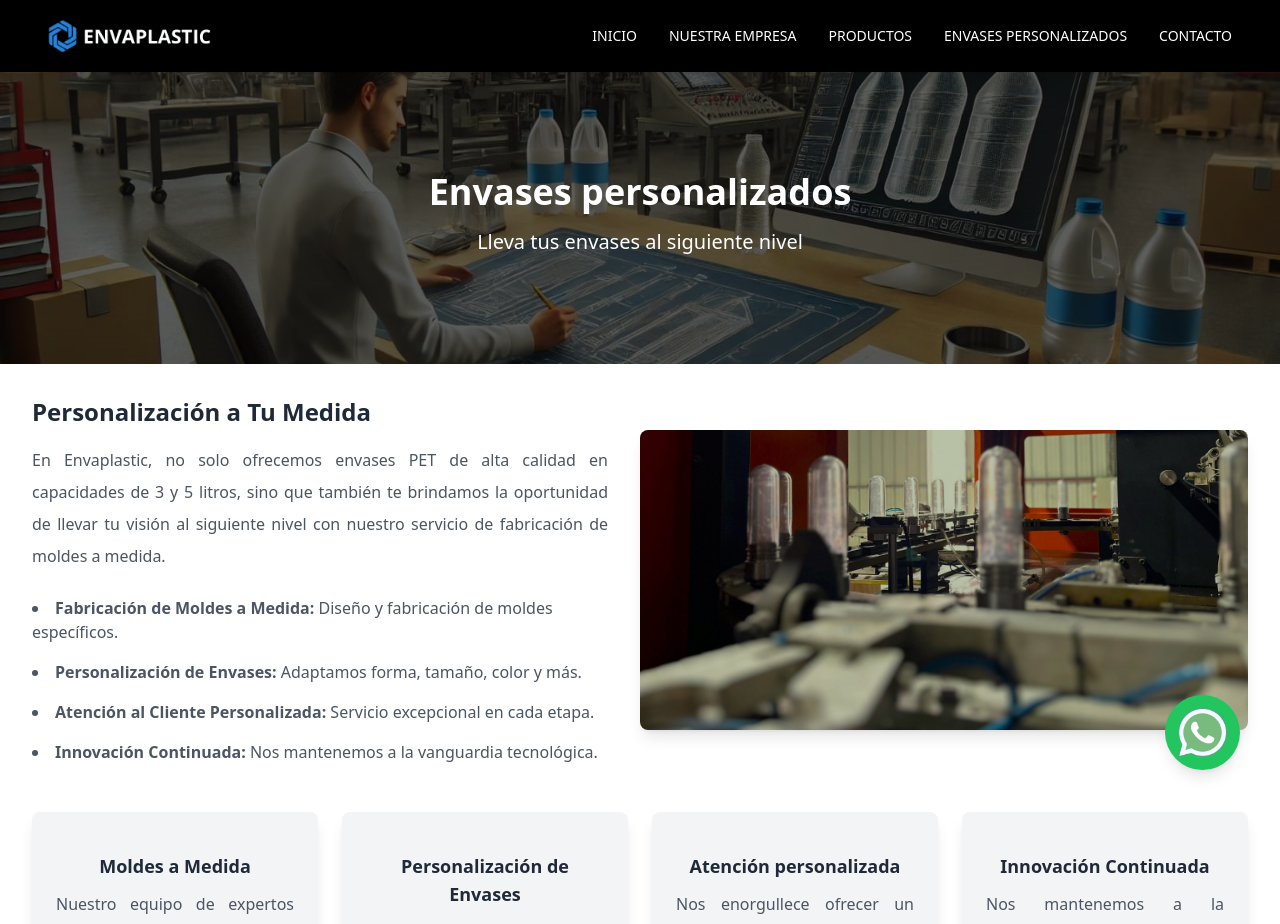
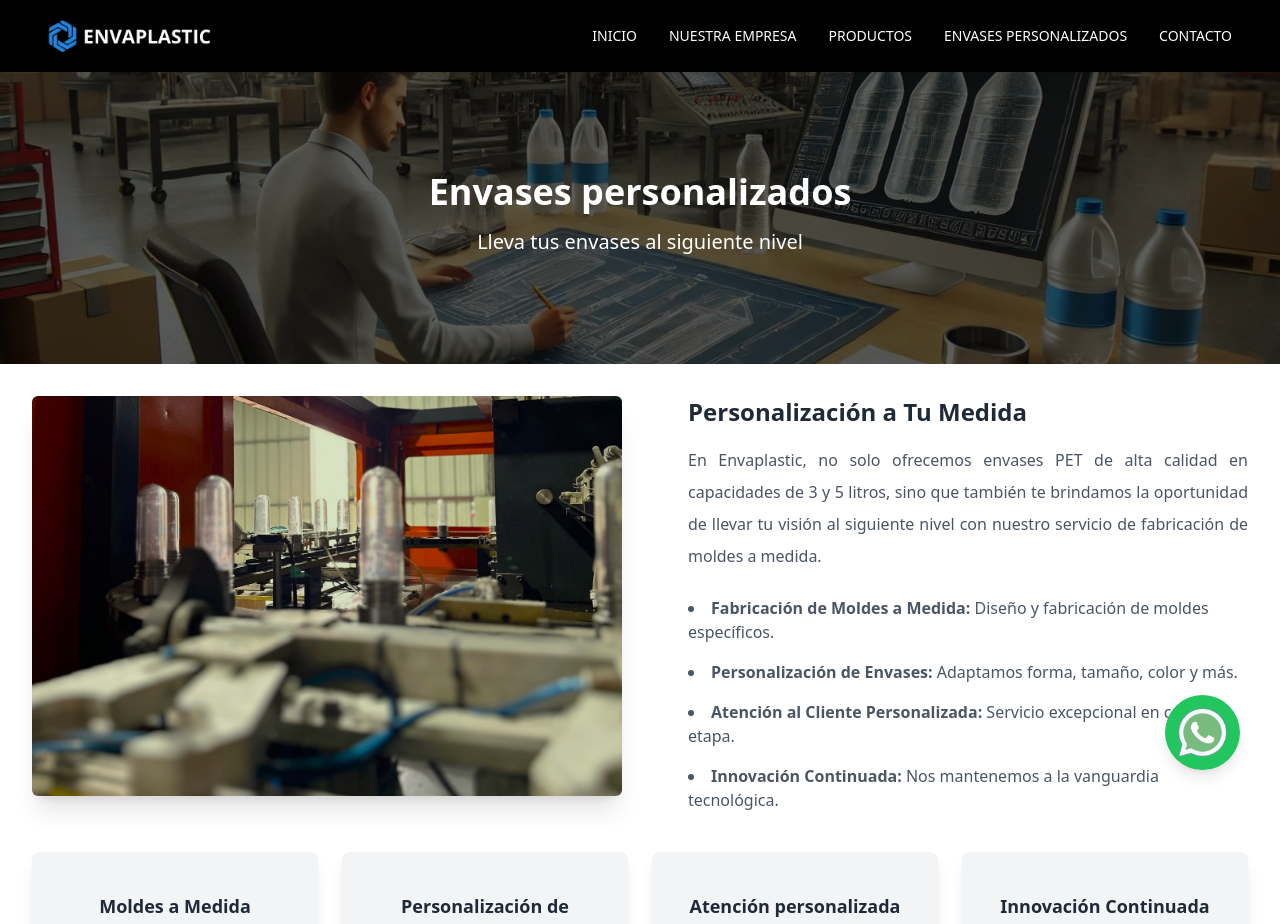
Before and after one commit to lucianohuenuvil/envaplastic, a Next.js app: page /envases-personalizados in a window 1280 px wide. Shown: the top 924 px of the page. Built offline with nearby package versions, Linux system fonts and the light colour scheme.

Commit message:
cambios pagina personalizados

```diff
--- a/src/app/envases-personalizados/page.jsx
+++ b/src/app/envases-personalizados/page.jsx
@@ -1,4 +1,35 @@
+'use client'
+
+import Link from 'next/link';
+import { useEffect, useRef, useState } from 'react';
+
 export default function EnvasesPersonalizados() {
+
+    const [isVisible, setIsVisible] = useState(false);
+
+    const containerRef = useRef(null);
+
+    useEffect(() => {
+        const observer = new IntersectionObserver(
+            ([entry]) => {
+                if (entry.isIntersecting) {
+                    setIsVisible(true);
+                    observer.unobserve(containerRef.current);
+                }
+            },
+            { threshold: 0.1 } // El 10% del contenedor debe estar visible para activar la animación
+        );
+
+        if (containerRef.current) {
+            observer.observe(containerRef.current);
+        }
+
+        return () => {
+            if (containerRef.current) {
+                observer.unobserve(containerRef.current);
+            }
+        };
+    }, []);
     return (
         <section className="mt-16 bg-white ">
             {/* Sección superior */}
@@ -15,7 +46,7 @@ export default function EnvasesPersonalizados() {
 
             <div className="container py-8 mx-auto px-4 sm:px-6 lg:px-8">
                 {/* Sección con imagen y texto */}
-                <div className="flex flex-col md:flex-row items-center justify-between mb-12">
+                {/* <div className="flex flex-col md:flex-row items-center justify-between mb-12">
                     <div className="md:w-1/2 md:pr-8">
                         <h2 className="text-2xl font-semibold text-gray-800 mb-4">Personalización a Tu Medida</h2>
                         <p className="text-gray-600 mb-6 leading-8 text-justify">
@@ -40,7 +71,37 @@ export default function EnvasesPersonalizados() {
                         />
                     </div>
 
+                </div> */}
+
+
+                <section className={`mb-10 bg-white relative transition-transform duration-700 ease-out lg:max-h-[450px]`}>
+                    <div className="relative h-full">
+                        <div className="grid grid-cols-1 lg:grid-cols-2 gap-9 h-full">
+                            <div className="img-box h-full">
+                                <img
+                                    src="/images/fondo13.jpeg"
+                                    alt="About Us tailwind pagsse"
+                                    className="rounded-md shadow-xl brightness-90 shadow-md object-cover lg:max-h-[400px] max-h-[250px] max-w-full w-full"
+                                />
                             </div>
+                            <div className="lg:pl-[30px] flex h-full">
+                                <div className="w-full max-h-full overflow-y-auto">
+                                    <h2 className="text-2xl font-semibold text-gray-800 mb-4">Personalización a Tu Medida</h2>
+                                    <p className="text-gray-600 mb-6 leading-8 text-justify">
+                                        En Envaplastic, no solo ofrecemos envases PET de alta calidad en capacidades de 3 y 5 litros,
+                                        sino que también te brindamos la oportunidad de llevar tu visión al siguiente nivel con nuestro servicio de fabricación de moldes a medida.
+                                    </p>
+                                    <ul className="list-disc list-inside text-gray-600 space-y-4">
+                                        <li><strong>Fabricación de Moldes a Medida:</strong> Diseño y fabricación de moldes específicos.</li>
+                                        <li><strong>Personalización de Envases:</strong> Adaptamos forma, tamaño, color y más.</li>
+                                        <li><strong>Atención al Cliente Personalizada:</strong> Servicio excepcional en cada etapa.</li>
+                                        <li><strong>Innovación Continuada:</strong> Nos mantenemos a la vanguardia tecnológica.</li>
+                                    </ul>
+                                </div>
+                            </div>
+                        </div>
+                    </div>
+                </section>
 
                 {/* Línea de Procesos Estática con Animación al Pasar el Mouse */}
                 <div className="relative">
@@ -77,7 +138,7 @@ export default function EnvasesPersonalizados() {
                 </div>
 
                 {/* Sección de Contáctanos */}
-                <div className="mt-16 bg-gradient-to-r from-[#1e1b4E] to-[#3e3b7c] py-10 text-center rounded-lg">
+                <div className="mt-16 p-4 bg-gradient-to-r from-[#1e1b4E] to-[#3e3b7c] py-10 text-center rounded-lg">
                     <h3 className="text-3xl font-bold text-white mb-4">¿Listo para personalizar tus envases?</h3>
                     <p className="text-lg text-white mb-6">Trabajamos juntos para crear envases PET que no solo cumplan con tus necesidades, sino que también sorprendan a tus clientes.
                         Contáctanos hoy mismo para explorar cómo nuestro servicio de fabricación de moldes y personalización puede llevarte a cumplir tus objetivos.</p>
--- a/src/app/productos/page.jsx
+++ b/src/app/productos/page.jsx
@@ -222,7 +222,7 @@ const products = [
     detalles: {
       nombre: {
         label: 'Nombre',
-        descripcion: 'ENVASE 5 LITROS DESECHABLE '
+        descripcion: 'ENVASE 900 CC DESECHABLE '
       },
       material: {
         label: 'Material',
```
Lines whose indentation alone changed are shown as unchanged.
